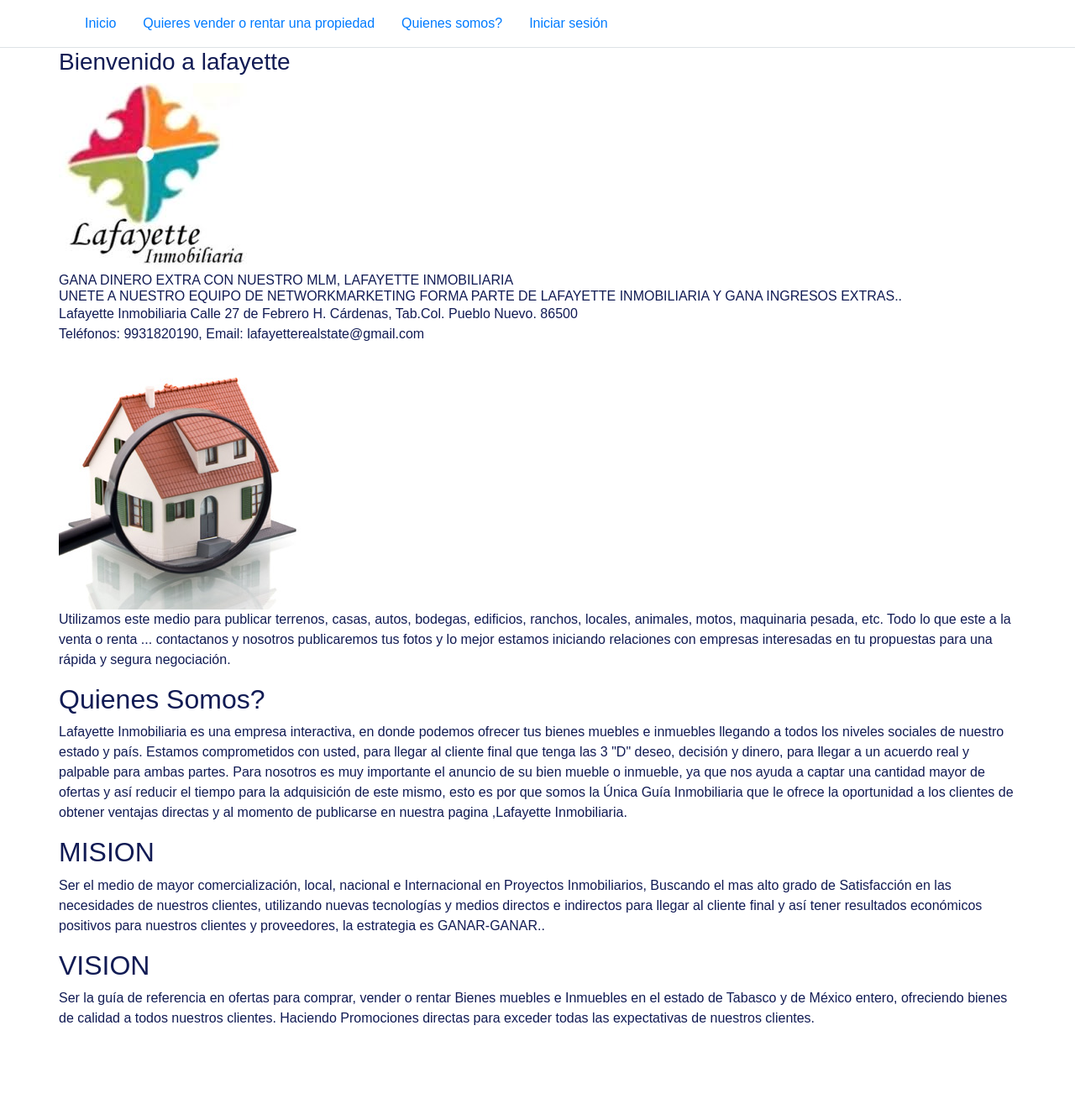
After one commit to ffreddymx/lafayette, a Django app: page /qsomos/ in a window 1280 px wide. The commit adds this page. Shown: the whole page at 84% size. Run offline with Django 3.2, Linux system fonts and the light colour scheme; the visitor is signed in with stand-in values (Sample User, id 1); parts of the project's set-up code (start-up, migrations or seed data) failed here and were passed over; some libraries are stand-ins or nearby versions; some web fonts are replaced.

Commit message:
quienes somos

```diff
--- a/lafayette/applications/lafayette/urls.py
+++ b/lafayette/applications/lafayette/urls.py
@@ -16,4 +16,6 @@
    path('updatecliente/<pk>/', views.ClienteUpdate.as_view(),name='updatecliente'),
    path('finventa/<pk>/', views.FinVenta,name='finventa'),
    path('tablacliente/', views.listaClientes,name='tablacliente'),
+
+   path('qsomos/',views.Qsomos.as_view(),name='qsomos'),
 ]
--- a/lafayette/applications/lafayette/views.py
+++ b/lafayette/applications/lafayette/views.py
@@ -37,6 +37,9 @@
     template_name = 'inicio.html'
     login_url = reverse_lazy('login_app:login')
 
+class Qsomos(LoginRequiredMixin,TemplateView):
+    template_name = 'qsomos.html'
+    login_url = reverse_lazy('login_app:login')
 ######################################  DAtos de otros contactos
 
 class ContactoCreateView(CreateView):
@@ -98,7 +101,11 @@
 
 
 def listaClientes(request):
-    productosx = Amigo.objects.filter(user = request.user)
+
+    if request.user.is_staff:
+        productosx = Amigo.objects.all()
+    else:
+        productosx = Amigo.objects.filter(user = request.user)
 
     #productosx = Amigo.objects.all().order_by('cliente')
     nombres = productosx
--- a/lafayette/templates/base.html
+++ b/lafayette/templates/base.html
@@ -26,7 +26,7 @@
    </script>
 
 </head>
-<body style="" >
+<body  >
 
 
 
--- a/lafayette/templates/header.html
+++ b/lafayette/templates/header.html
@@ -17,7 +17,7 @@
         <a href="{% url 'app:tablacliente' %}" class="d-block text-light p-3 border-0"><i class="icon ion-md-stats lead mr-2"></i>
             Cliente Referidos</a>
 
-        <a href="#" class="d-block text-light p-3 border-0"><i class="icon ion-md-stats lead mr-2"></i>
+        <a href="{% url 'app:contacto' %}" class="d-block text-light p-3 border-0"><i class="icon ion-md-stats lead mr-2"></i>
             Registrar propiedades</a>
 
         <a href="{% url 'login_app:user-logout' %}"  class="d-block text-light p-3 border-0"><i class="icon ion-md-person lead mr-2"></i>
--- a/lafayette/templates/index.html
+++ b/lafayette/templates/index.html
@@ -21,6 +21,10 @@
             <div class="form-group py-1 pb-2">
                 {{ form.password }}
             </div>
+            <div align="center">
+                <img  src="{% static 'img/logo.jpg' %}" alt="" height="100px" >
+            </div>
+
             <div class="d-flex align-items-start">
             </div> <button class="btn btn-block text-center my-3">Iniciar sesión</button>
             {% for message in messages %}
--- a/lafayette/templates/inicio.html
+++ b/lafayette/templates/inicio.html
@@ -27,6 +27,7 @@
                 <div class="mu-app-download-area">
                     <h4>UNETE A NUESTRO EQUIPO DE NETWORKMARKETING FORMA PARTE DE</h4>
                     <p>LAFAYETTE INMOBILIARIA Y GANA INGRESOS EXTRAS..</p>
+                    <img  src="{% static 'img/logo.jpg' %}" alt=""  >
 
                 </div>
 
--- a/lafayette/templates/nav.html
+++ b/lafayette/templates/nav.html
@@ -8,7 +8,7 @@
               <a class="nav-link" href="{% url 'app:contacto' %}">Quieres vender o rentar una propiedad</a>
             </li>
             <li class="nav-item">
-              <a class="nav-link " href="#">Quienes somos?</a>
+              <a class="nav-link " href="{% url 'app:qsomos' %}">Quienes somos?</a>
             </li>
             <li class="nav-item">
                 <a class="nav-link " href="{% url 'login_app:user-login' %}">Iniciar sesión</a>
--- /dev/null
+++ b/lafayette/templates/qsomos.html
@@ -0,0 +1,56 @@
+{% extends 'base.html' %}
+{% load static %}
+
+{% block title %}
+lafayette
+{% endblock title %}
+
+
+{% block content %}
+
+
+{% include 'nav.html' %}
+
+    <div id="content" class="bg-white w-100">
+        <div class="container">
+            <div class="row" >
+
+            <div class="mu-header-featured-content">
+                <h3>Bienvenido a <span>lafayette</span></h3>
+                <img  src="{% static 'img/logo.jpg' %}" alt="">
+
+                <h6 style="margin: 0%;">GANA DINERO EXTRA CON NUESTRO MLM, LAFAYETTE INMOBILIARIA </h6>
+                <h6 style="margin: 0%;">UNETE A NUESTRO EQUIPO DE NETWORKMARKETING FORMA PARTE DE LAFAYETTE INMOBILIARIA Y GANA INGRESOS EXTRAS.. </h6>
+                <p style="margin: 0%;">Lafayette Inmobiliaria Calle 27 de Febrero H. Cárdenas, Tab.Col. Pueblo Nuevo. 86500</p>
+                <p >Teléfonos: 9931820190, Email: lafayetterealstate@gmail.com    </p>
+                </div>
+
+                <img  src="{% static 'img/lupa.jpg' %}" alt="">
+
+
+                <P>Utilizamos este medio para publicar terrenos, casas, autos, bodegas, edificios, ranchos, locales, animales, motos, maquinaria pesada, etc. Todo lo que este a la venta o renta ... contactanos y nosotros publicaremos tus fotos y lo mejor estamos iniciando relaciones con empresas interesadas en tu propuestas para una rápida y segura negociación.</P>
+<H2>Quienes Somos?</H2>
+<P>Lafayette Inmobiliaria es una empresa interactiva, en donde podemos ofrecer tus bienes muebles e inmuebles llegando a todos los niveles sociales de nuestro estado y país.
+
+    Estamos comprometidos con usted, para llegar al cliente final que tenga las 3 "D" deseo, decisión y dinero, para llegar a un acuerdo real y palpable para ambas partes.
+
+    Para nosotros es muy importante el anuncio de su bien mueble o inmueble, ya que nos ayuda a captar una cantidad mayor de ofertas y así reducir el tiempo para la adquisición de este mismo, esto es por que somos la Única Guía Inmobiliaria que le  ofrece la oportunidad  a los clientes de obtener ventajas directas y al momento de publicarse en nuestra pagina ,Lafayette Inmobiliaria.</P>
+
+<H2>MISION</H2>
+<p>
+    Ser el medio de mayor comercialización, local, nacional e Internacional en Proyectos Inmobiliarios, Buscando el mas alto grado de Satisfacción en las necesidades de nuestros clientes, utilizando nuevas tecnologías y medios directos e indirectos para llegar al cliente final y así tener resultados económicos positivos para nuestros clientes y proveedores, la estrategia es GANAR-GANAR..
+</p>
+
+<h2>VISION</h2>
+<p>
+    Ser la guía de referencia en ofertas para comprar, vender o rentar Bienes muebles e Inmuebles en el estado de Tabasco y de México entero, ofreciendo bienes de calidad a todos nuestros clientes.
+
+Haciendo Promociones directas para exceder todas las expectativas de nuestros clientes.
+</p>
+
+</div>
+
+</div>
+</div>
+
+{% endblock content %}
```
Also changed, not shown: lafayette/templates/cliente/tabla_clientes.html (+4 -4 lines), lafayette/templates/index1.html (+7 -8 lines), lafayette/static/img/logo.jpg (added), lafayette/static/img/lupa.jpg (added).
